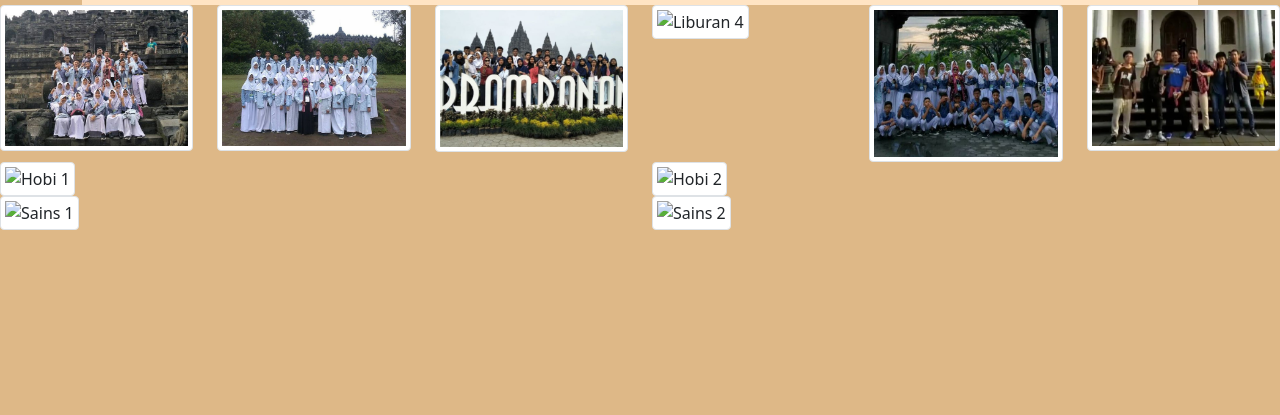
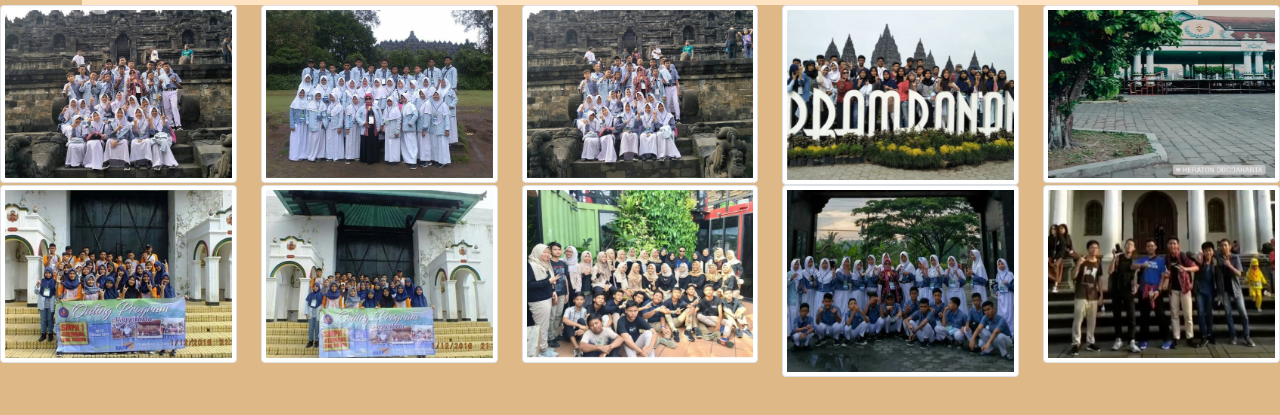
Before and after one commit to ahmadfaq65/ahmadfaq65.github.io, a plain HTML site: page galerifoto.html in a window 1280 px wide. Shown: the part 251-666 px from the top of the page. Drawn offline with nearby package versions, Linux system fonts and the light colour scheme.

Commit message:
Update galerifoto.html

```diff
--- a/galerifoto.html
+++ b/galerifoto.html
@@ -56,21 +56,18 @@
 </div>
 
 <div class="row">
-  <div class="col"><img src="Candi Borobudur 1 - Liburan.jpeg" alt="Liburan 1" class="img-thumbnail"></div>
-  <div class="col"><img src="Candi Borobudur 2 - Liburan.jpeg" alt="Liburan 2" class="img-thumbnail"></div>
-  <div class="col"><img src="Candi Prambanan -Liburan.jpeg" alt="Liburan 3" class="img-thumbnail"></div>
-  <div class="col"><img src="Keraton Yogyakarta - Liburan.jpeg" alt="Liburan 4" class="img-thumbnail"></div>
-  <div class="col"><img src="Rest Area DIY - Liburan.jpeg" alt="Liburan 5" class="img-thumbnail"></div>
-  <div class="col"><img src="Wisata Kota Tua - Liburan.jpeg" alt="Liburan 6" class="img-thumbnail"></div>
+  	<div class="col"><img src="Candi Borobudur 1 - Liburan.jpeg" alt="Liburan 1" class="img-thumbnail"></div>
+  	<div class="col"><img src="Candi Borobudur 2 - Liburan.jpeg" alt="Liburan 2" class="img-thumbnail"></div>
+	<div class="col"><img src="Candi Borobudur 3 -Liburan.jpeg" alt="Liburan 3" class="img-thumbnail"></div>
+  	<div class="col"><img src="Candi Prambanan -Liburan.jpeg" alt="Liburan 4" class="img-thumbnail"></div>
+  	<div class="col"><img src="Keraton Yogyakarta 1 - Liburan.jpeg" alt="Liburan 5" class="img-thumbnail"></div>
 </div>
 <div class="row">
-  <div class="col"><img src="Film - Hobi.jpeg" alt="Hobi 1" class="img-thumbnail"></div>
-  <div class="col"><img src="Futsal - Hobi.jpeg" alt="Hobi 2" class="img-thumbnail"></div>
-
-</div>
-<div class="row">
-  <div class="col"><img src="Usai Praktik - Sains.jpeg" alt="Sains 1" class="img-thumbnail"></div>
-  <div class="col"><img src="Usai PTS Praktik Sem 2 - Sains.jpeg" alt="Sains 2" class="img-thumbnail"></div>
+	<div class="col"><img src="Keraton Yogyakarta 2 - Liburan.jpeg" alt="Liburan 6" class="img-thumbnail"></div>
+	<div class="col"><img src="Keraton Yogyakarta 3 - Liburan.jpeg" alt="Liburan 7" class="img-thumbnail"></div>
+	<div class="col"><img src="Villa - Liburan.jpeg" alt="Liburan 8" class="img-thumbnail"></div>
+ 	<div class="col"><img src="Rest Area DIY - Liburan.jpeg" alt="Liburan 9" class="img-thumbnail"></div>
+  	<div class="col"><img src="Wisata Kota Tua - Liburan.jpeg" alt="Liburan 10" class="img-thumbnail"></div>
 </div>
 
 </body>
```
